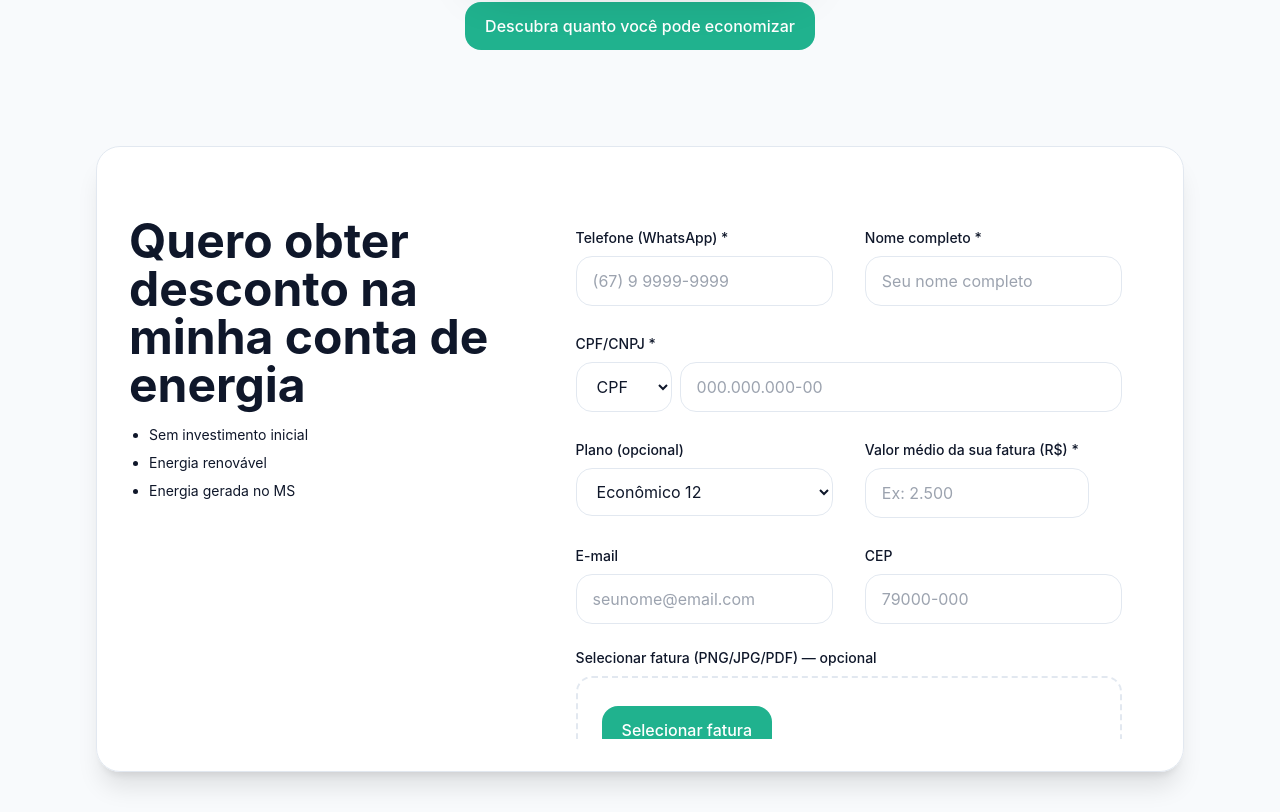
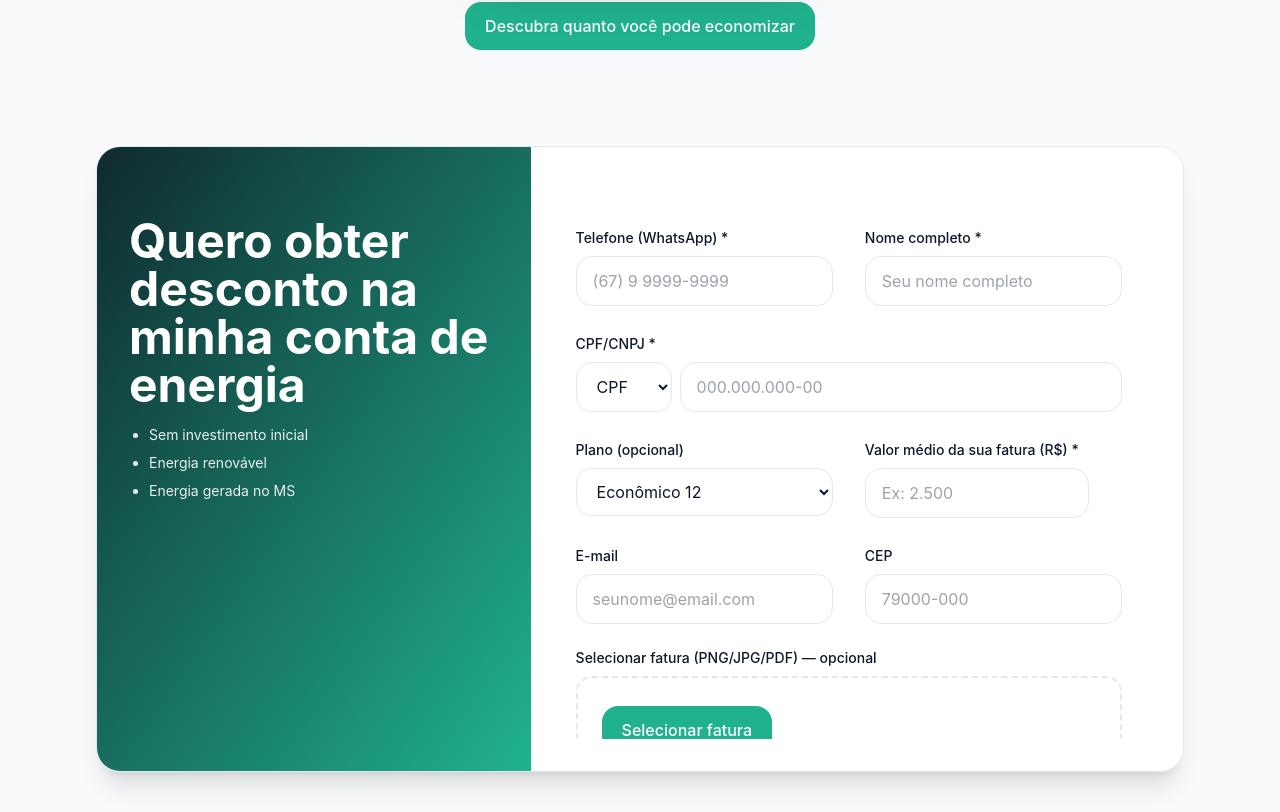
Before and after one commit to osanaizera/helexia-ms-lp, a Next.js app: page / in a window 1280 px wide. Shown: the part 2708-3520 px from the top of the page. Built offline with nearby package versions, Linux system fonts and the light colour scheme; no server answers.

Commit message:
Form: lado esquerdo volta a verde com overlay; lado direito mantém vidro cinza. Scroll apenas quando preenchendo (sem scroll no resultado).

```diff
--- a/components/LeadForm.tsx
+++ b/components/LeadForm.tsx
@@ -138,18 +138,20 @@ export default function LeadForm(props: { initialPlan?: Plan }){
     <section className="py-12 bg-bg" aria-labelledby="leadform-heading" id="leadform">
       <div className="container-pad">
         <div className="relative overflow-hidden rounded-3xl border border-line shadow-xl bg-white/90 backdrop-blur-md">
-          <div className="relative p-6 md:p-8">
+          {/* Lado esquerdo com gradiente verde (somente cobre a coluna da esquerda em md+) */}
+          <div className="absolute inset-y-0 left-0 w-full md:w-[40%] bg-gradient-to-br from-[color:var(--brand)] to-[color:var(--brand-accent)]" aria-hidden />
+          <div className="relative z-10 p-6 md:p-8">
             <div className="grid md:grid-cols-5 gap-6 md:gap-8 items-start">
           {/* Persuasive message */}
-          <aside className="md:col-span-2 text-ink flex flex-col justify-center md:min-h-[360px]">
+          <aside className="md:col-span-2 text-white flex flex-col justify-center md:min-h-[360px]">
             <h2 id="leadform-heading" className="text-3xl md:text-4xl lg:text-5xl font-bold leading-tight">Quero obter desconto na minha conta de energia</h2>
-            <ul className="mt-4 space-y-2 text-ink/80 text-sm list-disc pl-5">
+            <ul className="mt-4 space-y-2 text-white/90 text-sm list-disc pl-5">
               <li>Sem investimento inicial</li>
               <li>Energia renovável</li>
               <li>Energia gerada no MS</li>
             </ul>
           </aside>
-          <div className="md:col-span-3 md:max-h-[70vh] md:overflow-y-auto pr-1">
+          <div className={`md:col-span-3 ${!submitted ? 'md:max-h-[70vh] md:overflow-y-auto pr-1' : ''}`}>
 
       {/* Result after submit */}
       {submitted ? (
```
